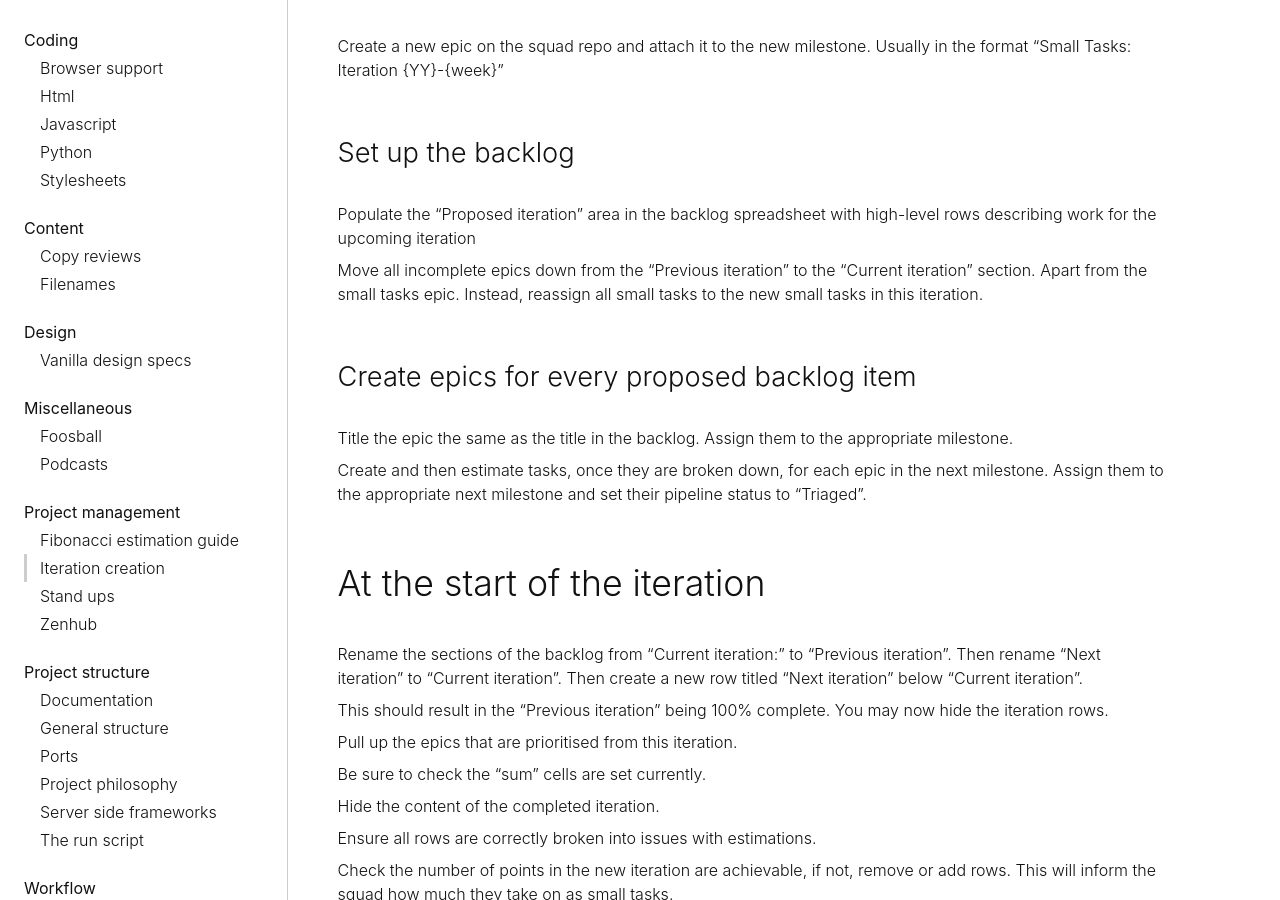
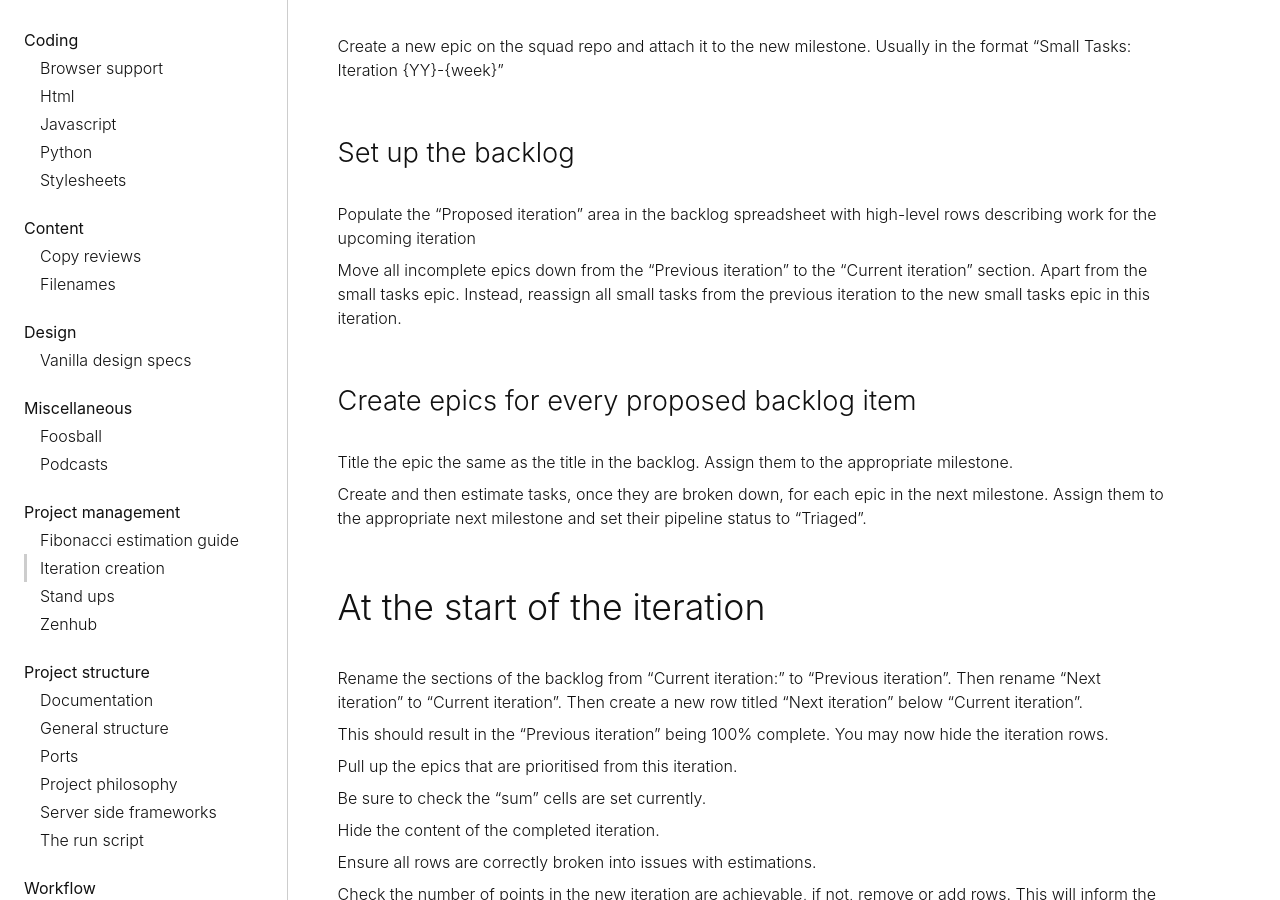
Before and after one commit to canonical-web-and-design/practices, a Jekyll site: the page built from project-management/iteration-creation.md, in a window 1280 px wide and 900 px high, scrolled down 709 px. Built offline with Jekyll 4.4.1, drawn with Linux system fonts in a browser that asks for light colours; some web fonts are replaced.

Commit message:
Update project-management/iteration-creation.md
Co-Authored-By: anthonydillon <me@anthonydillon.com>

```diff
--- a/project-management/iteration-creation.md
+++ b/project-management/iteration-creation.md
@@ -20,7 +20,7 @@
 
 Populate the "Proposed iteration" area in the backlog spreadsheet with high-level rows describing work for the upcoming iteration
 
-Move all incomplete epics down from the "Previous iteration" to the "Current iteration" section. Apart from the small tasks epic. Instead, reassign all small tasks to the new small tasks in this iteration.
+Move all incomplete epics down from the "Previous iteration" to the "Current iteration" section. Apart from the small tasks epic. Instead, reassign all small tasks from the previous iteration to the new small tasks epic in this iteration.
 
 ### Create epics for every proposed backlog item
 
```
